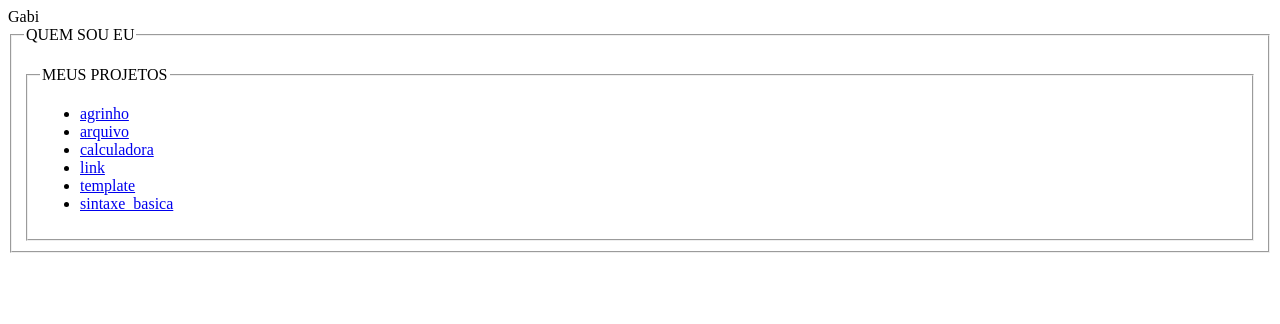
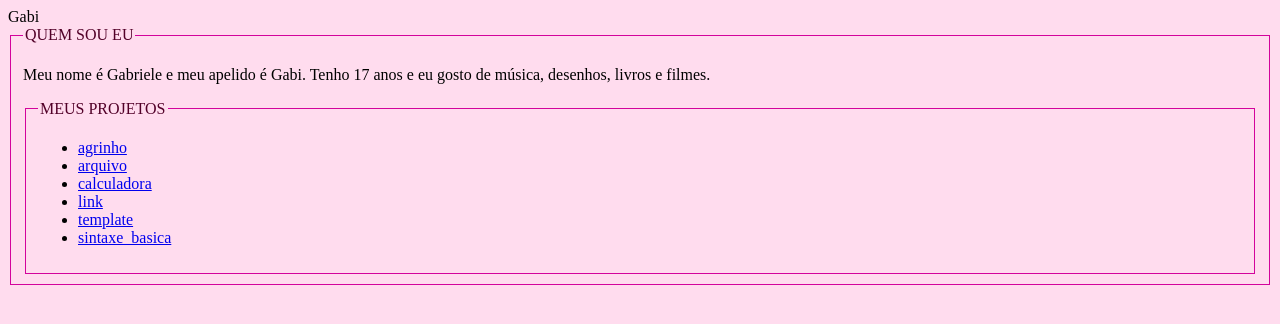
Before and after one commit to gabxxz2/site, a plain HTML site: page index.html in a window 1280 px wide. Drawn offline with Linux system fonts and the light colour scheme.

Commit message:
Update index.html

```diff
--- a/index.html
+++ b/index.html
@@ -4,11 +4,22 @@
   <tittle>Gabi</tittle>
   <meta charset="utf-8">
 </head>
+<style>
+    body{
+        background-color: rgb(255, 220, 238);
+    }
+    fieldset{
+        border:1px solid rgb(211, 3, 156);
+    }
+    legend{
+        color:rgb(82, 0, 40);
+    }
+</style>
 <body>
   <fieldset>
     <legend>QUEM SOU EU</legend>
    <p>
-
+    Meu nome é Gabriele e meu apelido é Gabi. Tenho 17 anos e eu gosto de música, desenhos, livros e filmes.
 
     </p>
     <fieldset>
```
